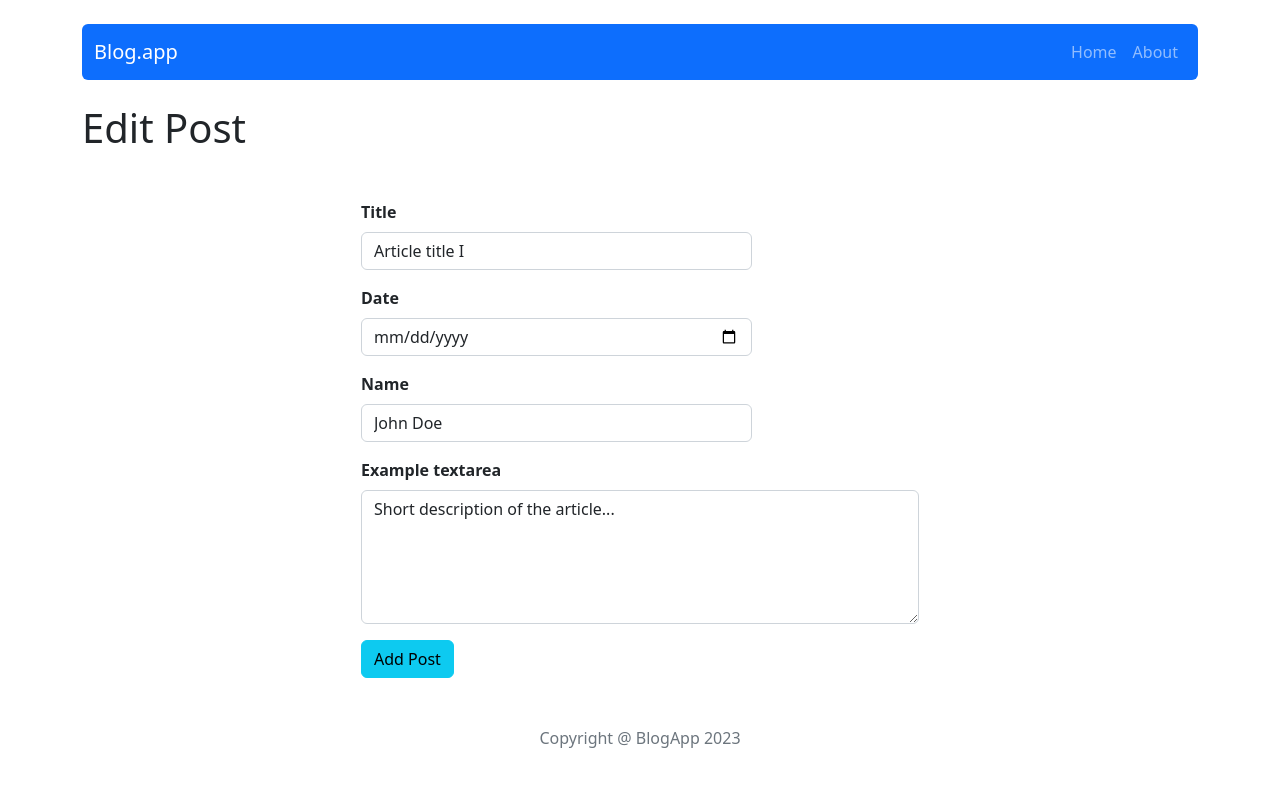
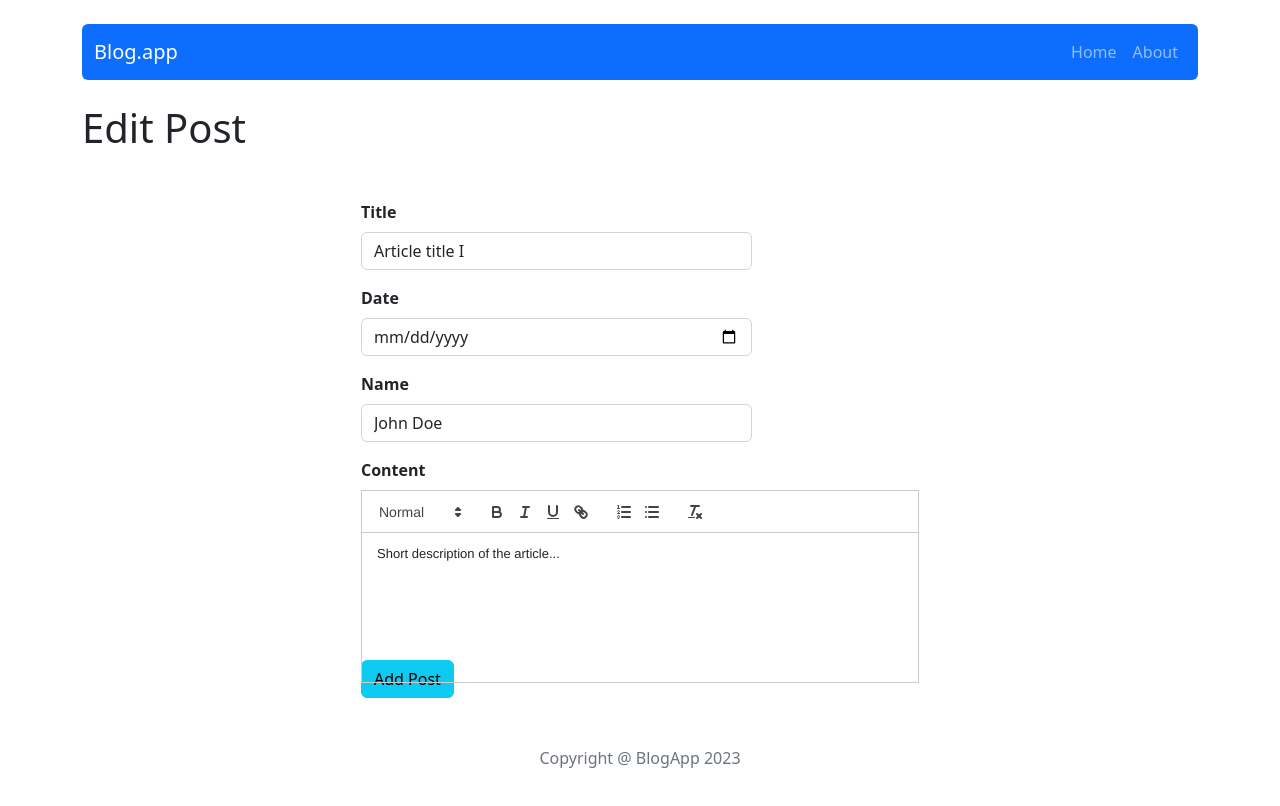
Before and after one commit to SlawekD86/react-BlogApp, a React (Create React App) app: page /post/edit/1 in a window 1280 px wide. Shown: the top 806 px of the page. Built offline with nearby package versions, Linux system fonts and the light colour scheme.

Commit message:
add form

```diff
--- a/package.json
+++ b/package.json
@@ -11,6 +11,8 @@
     "react": "^18.2.0",
     "react-bootstrap": "^2.7.3",
     "react-dom": "^18.2.0",
+    "react-hook-form": "^7.43.9",
+    "react-quill": "^2.0.0",
     "react-redux": "^8.0.5",
     "react-router-dom": "^6.10.0",
     "react-scripts": "5.0.1",
--- a/src/components/Features/PostForm.js
+++ b/src/components/Features/PostForm.js
@@ -1,35 +1,39 @@
 import React, { useState } from 'react';
 import { Form, Button, Col } from 'react-bootstrap';
+import ReactQuill from 'react-quill';
+import 'react-quill/dist/quill.snow.css';
+import { useForm } from 'react-hook-form';
 
 const PostForm = ({ action, actionText, ...props }) => {
   const [title, setTitle] = useState(props.title || '');
   const [publishedDate, setPublishedDate] = useState(props.publishedDate || '');
   const [author, setAuthor] = useState(props.author || '');
   const [content, setContent] = useState(props.content || '');
-
-
-const handleSubmit = (e) => {
-  e.preventDefault();
-  action({ title, author, publishedDate, content });
-};
-
+  const { register, handleSubmit: validate, formState: { errors } } = useForm();
+  const handleSubmit = (e) => {
+    action({ title, author, publishedDate, content });
+  };
   return (
     <div className="d-flex justify-content-center mt-5">
       <Col xs={6} md={6} lg={6}>
-        <Form onSubmit={handleSubmit}>
+        <Form onSubmit={validate(handleSubmit)}>
           <Form.Group className="mb-3" controlId="postInformations">
             <Form.Label><strong>Title</strong></Form.Label>
-            <Form.Control type="title" value={title} onChange={(e) => setTitle(e.target.value)} placeholder="Enter title" style={{ width: '70%' }} />
+            <Form.Control  {...register("title", { required: true, minLength: 3 })} type="text" value={title} onChange={(e) => setTitle(e.target.value)} placeholder="Enter title" style={{ width: '70%' }} />
+            {errors.title && <small className="d-block form-text text-danger">This field is required with at least 3 characters</small>}
             <Form.Label className="pt-3"><strong>Date</strong></Form.Label>
-            <Form.Control type="date" value={publishedDate} onChange={(e) => setPublishedDate(e.target.value)} placeholder="Enter date" style={{ width: '70%' }} />
+            <Form.Control  {...register("date", { required: true, minLength: 3 })} type="date" value={publishedDate} onChange={(e) => setPublishedDate(e.target.value)} placeholder="Enter date" style={{ width: '70%' }} />
+            {errors.date && <small className="d-block form-text text-danger">This field is required</small>}
             <Form.Label className="pt-3"><strong>Name</strong></Form.Label>
-            <Form.Control type="name" value={author} onChange={(e) => setAuthor(e.target.value)} placeholder="Enter name" style={{ width: '70%' }} />
+            <Form.Control {...register("author", { required: true, minLength: 3 })} type="text" value={author} onChange={(e) => setAuthor(e.target.value)} placeholder="Enter name" style={{ width: '70%' }} />
+            {errors.author && <small className="d-block form-text text-danger">This field is required with at least 3 characters</small>}
           </Form.Group>
-          <Form.Group className="mb-3" controlId="exampleForm.ControlTextarea1">
-            <Form.Label><strong>Example textarea</strong></Form.Label>
-            <Form.Control as="textarea" value={content} onChange={(e) => setContent(e.target.value)} rows={5} placeholder="Write something here ..." />
+          <Form.Group className="mb-3" controlId="exampleForm.ControlTextarea1" style={{ marginBottom: '0px' }}>
+            <Form.Label><strong>Content</strong></Form.Label>
+            <ReactQuill {...register("content", { required: true, maxLength: 20 })} theme="snow" placeholder='Write something here ...' value={content} onChange={setContent} style={{ height: '150px' }}></ReactQuill>
+            {errors.content && <small className="mt-5 d-block form-text text-danger">This field is required with at least 3 characters and max 20</small>}
           </Form.Group>
-          <Button variant="info" type="submit">Add Post</Button>
+          <Button variant="info" type="submit" className="mt-1" style={{ marginTop: '20px' }}>Add Post</Button>
         </Form>
       </Col>
     </div>
--- a/src/components/pages/Post/Post.js
+++ b/src/components/pages/Post/Post.js
@@ -1,4 +1,4 @@
-import { useParams, Link } from 'react-router-dom';
+import { useParams } from 'react-router';
 import { getPostsById } from '../../../redux/postsRedux';
 import { useSelector } from 'react-redux';
 import { Navigate } from 'react-router-dom';
@@ -8,11 +8,10 @@ import React, { useState } from 'react';
 import { useDispatch } from 'react-redux';
 import { removeCard } from '../../../redux/postsRedux';
 
-
 const Post = () => {
   const { postId } = useParams();
-
   const renderPostById = useSelector((state) => getPostsById(state, postId));
+  console.log(renderPostById);
 
   //Modal
   const [show, setShow] = useState(false);
@@ -38,15 +37,12 @@ const Post = () => {
             <div className="d-flex justify-content-between">
               <Card.Title>{renderPostById.title}</Card.Title>
               <div>
-                <Link to={`/post/edit/${renderPostById.id}`} className="mx-2">
-                  <Button variant="outline-info">Edit</Button>
-                </Link>
+                <Button variant="outline-info" href={`/post/edit/` + renderPostById.id} className="mx-2">Edit</Button>
                 <Button variant="outline-danger" onClick={handleShow}>Delete</Button>
               </div>
             </div>
             <Card.Subtitle className="mb-2 text-muted">{renderPostById.publishedDate}</Card.Subtitle>
-            <Card.Text className="pt-2 mb-0">
-              <strong>Author:</strong> {renderPostById.author}</Card.Text>
+            <Card.Text className="pt-2 mb-0"><strong>Author:</strong> {renderPostById.author}</Card.Text>
             <Card.Text><strong>Description:</strong> {renderPostById.content}</Card.Text>
           </Card.Body>
         </Card>
@@ -55,13 +51,14 @@ const Post = () => {
         <Modal.Header closeButton>
           <Modal.Title>Are you sure?</Modal.Title>
         </Modal.Header>
-        <Modal.Body>This operation will completely remove post.</Modal.Body>
+        <Modal.Body>This operation will completly remove post.</Modal.Body>
         <Modal.Footer>
           <Button variant="secondary" onClick={handleClose}>Close</Button>
           <Button variant="danger" onClick={handleRemove}>Delete</Button>
         </Modal.Footer>
       </Modal>
     </Row>
+
   );
 };
 
```
Also changed, not shown: src/components/Features/PostList.js (+6 -5 lines), src/components/Features/SinglePost.js (added, +18 -0 lines), 1 other file (tests, documents, lock files or other folders).
